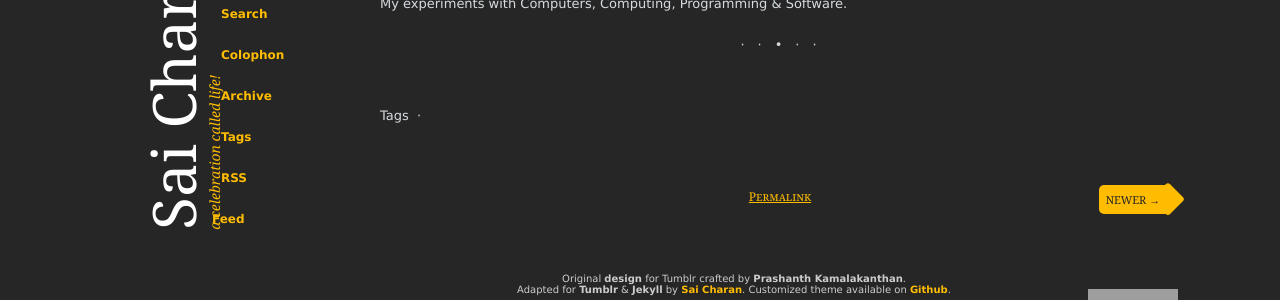
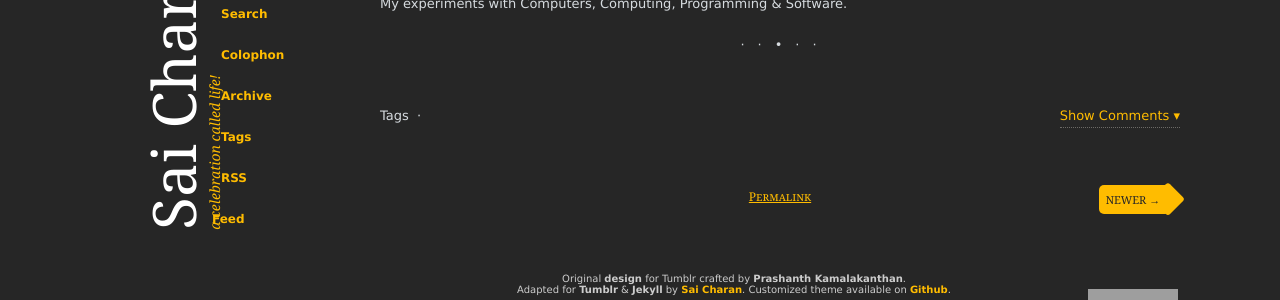
Before and after one commit to arjunasuresh3/scharan.github.com, a Jekyll site: the page built from _posts/2006-04-10-welcome.html, in a window 1280 px wide. Shown: the part 180-480 px from the top of the page. Built offline with Jekyll 4.4.1, drawn with Linux system fonts in a browser that asks for light colours; nearby versions of some CDN libraries; Markdown is read by kramdown in place of the engine named in the settings; comment, search, counter and statistics services are not loaded; a style sheet for code colours, icons or effects is not loaded; grey boxes are pictures that could not be loaded.

Commit message:
Hide comments by default.

```diff
--- /dev/null
+++ b/_includes/comments.html
@@ -0,0 +1 @@
+<a id="a_comments" href="#" onclick="var d = document.getElementById('div_comments'); var a = document.getElementById('a_comments'); if (d.style['display'] == 'none') { d.style['display'] = 'block'; a.innerHTML = 'Hide Comments ▴' } else { d.style['display'] = 'none'; a.innerHTML='Show Comments ▾';} return false;">Show Comments ▾</a>
--- a/_includes/disqus.html
+++ b/_includes/disqus.html
@@ -1,5 +1,5 @@
 {% if site.disqus %}
-<div class="comments">
+<div class="comments" id="div_comments" style="display: none">
   <div id="disqus_thread"></div>
   <script type="text/javascript">
     var disqus_shortname = '{{ site.disqus.name }}'; // required: replace example with your forum shortname
--- a/_includes/posttags.html
+++ b/_includes/posttags.html
@@ -8,6 +8,8 @@
     {% for cat in page.categories %}
     <a href="{{site.folder}}/tags.html#{{ cat | downcase }}">{{ cat }}</a>&nbsp; &middot; &nbsp;
     {% endfor %}
+
+    {% include comments.html %}
   </div>
 </div>
 {% endif %}
--- a/css/munich.css
+++ b/css/munich.css
@@ -733,7 +733,12 @@
     color: #D6DBDF;
 }
 
-#disqus_thread a {
+#a_comments {
+    position: relative;
+    float: right;
+}
+
+#disqus_thread a, #a_comments {
     color: #ffbc00;
     border-bottom: 1px dotted #6C6A67;
     text-decoration: none;
@@ -743,7 +748,7 @@
     border-bottom: 1px solid;
 }
 
-.dsq-commenter-name, #dsq-account-dropdown a {
+.dsq-commenter-name, #dsq-account-dropdown a, #a_comments {
     font: normal 13px/1.6em Verdana, Tahoma, Ubuntu, sans-serif;
     font-style: normal;
     color: #FFBC00;
```
